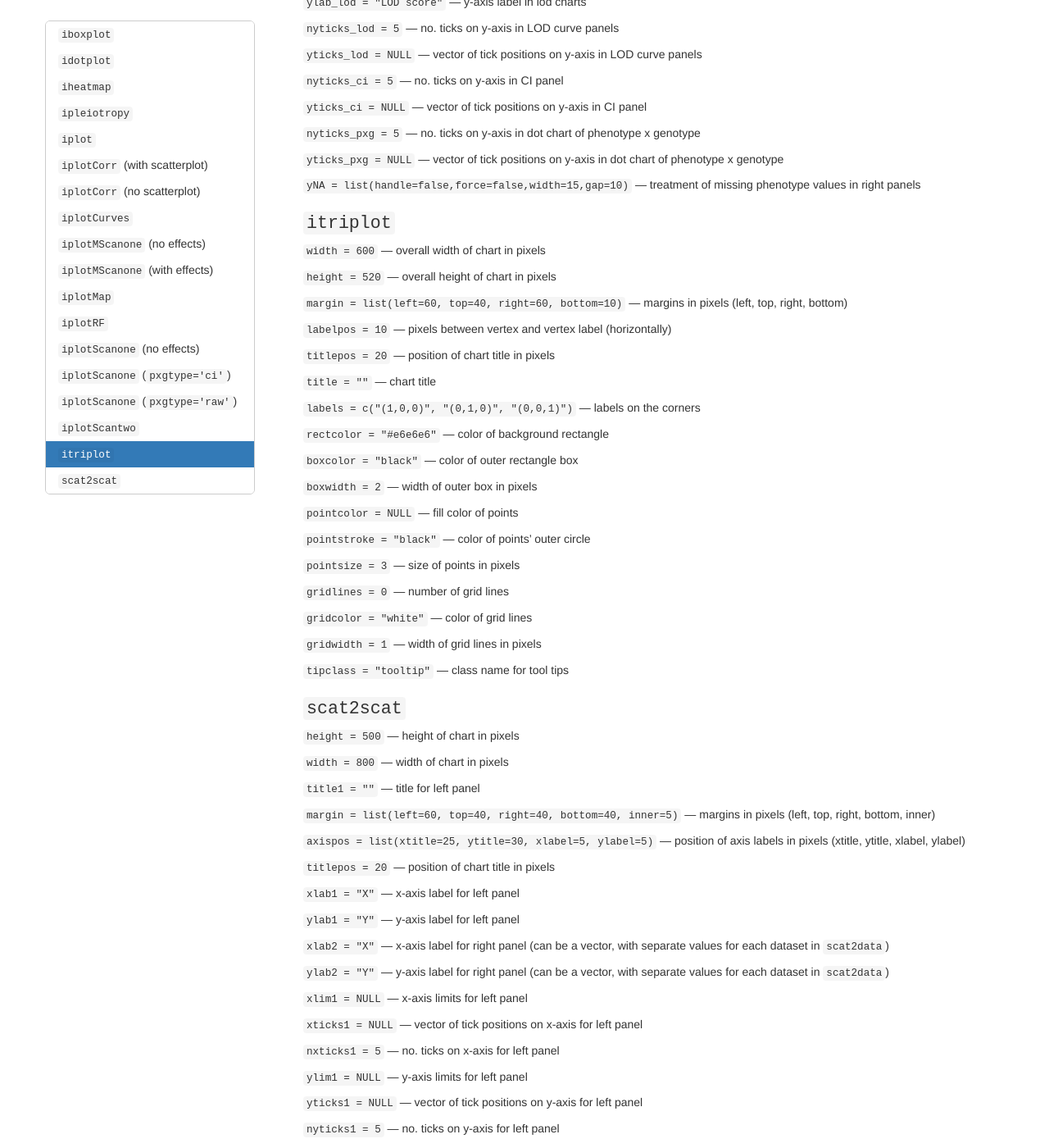
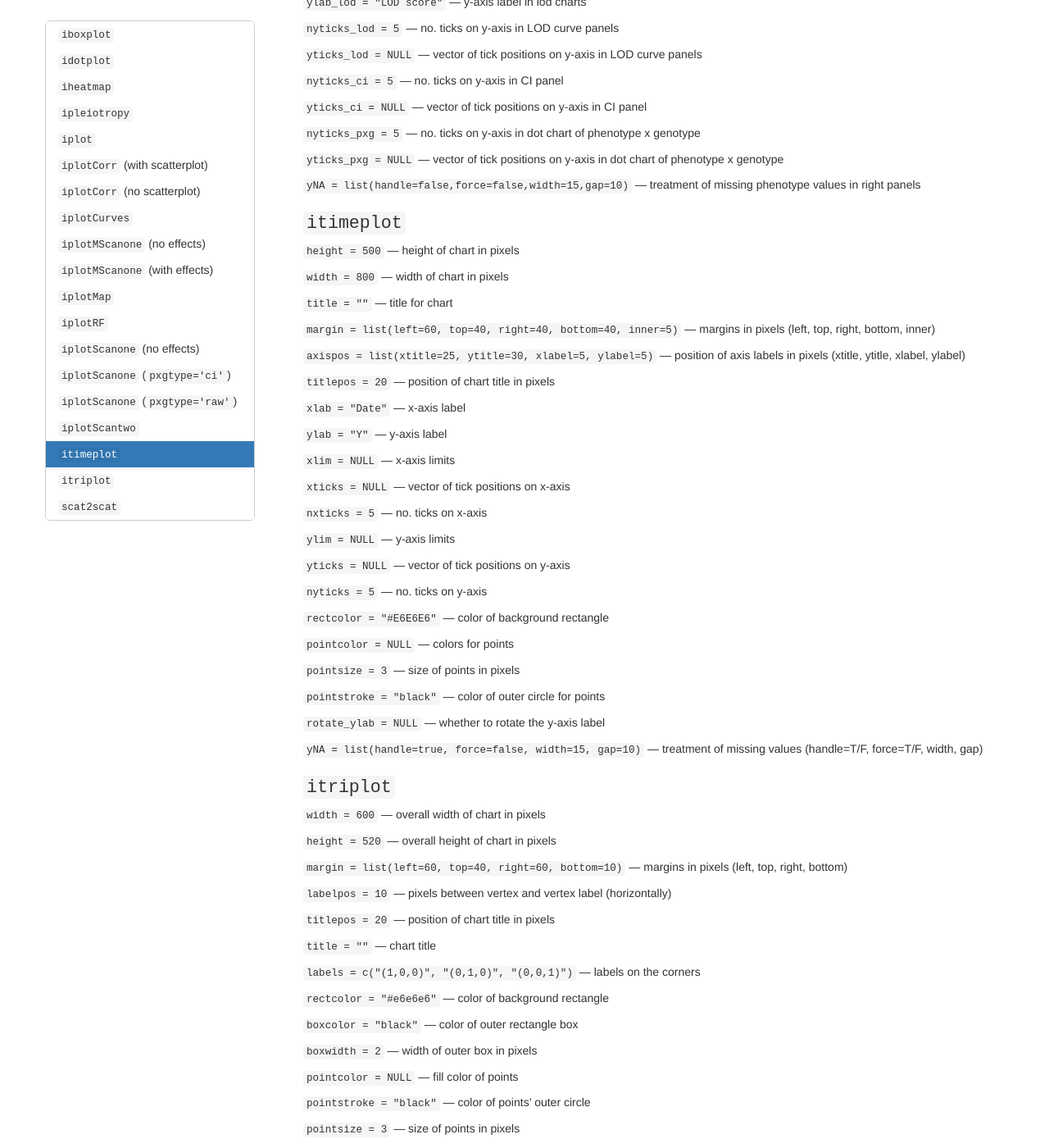
Before and after one commit to kbroman/qtlcharts, a Jekyll site: the page assets/vignettes/chartOpts.html, which Jekyll copies as it is, in a window 1280 px wide and 1400 px high, scrolled down 13822 px. Shown: the whole window at 82% size. Built offline with Jekyll 4.4.1, drawn with Linux system fonts in a browser that asks for light colours.

Commit message:
Update chartOpts vignette

```diff
--- a/assets/vignettes/chartOpts.html
+++ b/assets/vignettes/chartOpts.html
@@ -2184,6 +2184,35 @@ in dot chart of phenotype x genotype</p>
 <p><code>yNA = list(handle=false,force=false,width=15,gap=10)</code> —
 treatment of missing phenotype values in right panels</p>
 </div>
+<div id="itimeplot" class="section level3">
+<h3><code>itimeplot</code></h3>
+<p><code>height = 500</code> — height of chart in pixels</p>
+<p><code>width = 800</code> — width of chart in pixels</p>
+<p><code>title = &quot;&quot;</code> — title for chart</p>
+<p><code>margin = list(left=60, top=40, right=40, bottom=40, inner=5)</code>
+— margins in pixels (left, top, right, bottom, inner)</p>
+<p><code>axispos = list(xtitle=25, ytitle=30, xlabel=5, ylabel=5)</code>
+— position of axis labels in pixels (xtitle, ytitle, xlabel, ylabel)</p>
+<p><code>titlepos = 20</code> — position of chart title in pixels</p>
+<p><code>xlab = &quot;Date&quot;</code> — x-axis label</p>
+<p><code>ylab = &quot;Y&quot;</code> — y-axis label</p>
+<p><code>xlim = NULL</code> — x-axis limits</p>
+<p><code>xticks = NULL</code> — vector of tick positions on x-axis</p>
+<p><code>nxticks = 5</code> — no. ticks on x-axis</p>
+<p><code>ylim = NULL</code> — y-axis limits</p>
+<p><code>yticks = NULL</code> — vector of tick positions on y-axis</p>
+<p><code>nyticks = 5</code> — no. ticks on y-axis</p>
+<p><code>rectcolor = &quot;#E6E6E6&quot;</code> — color of background
+rectangle</p>
+<p><code>pointcolor = NULL</code> — colors for points</p>
+<p><code>pointsize = 3</code> — size of points in pixels</p>
+<p><code>pointstroke = &quot;black&quot;</code> — color of outer circle for
+points</p>
+<p><code>rotate_ylab = NULL</code> — whether to rotate the y-axis
+label</p>
+<p><code>yNA = list(handle=true, force=false, width=15, gap=10)</code> —
+treatment of missing values (handle=T/F, force=T/F, width, gap)</p>
+</div>
 <div id="itriplot" class="section level3">
 <h3><code>itriplot</code></h3>
 <p><code>width = 600</code> — overall width of chart in pixels</p>
```
Also changed, not shown: assets/vignettes/chartOpts.Rmd (+42 -0 lines).
